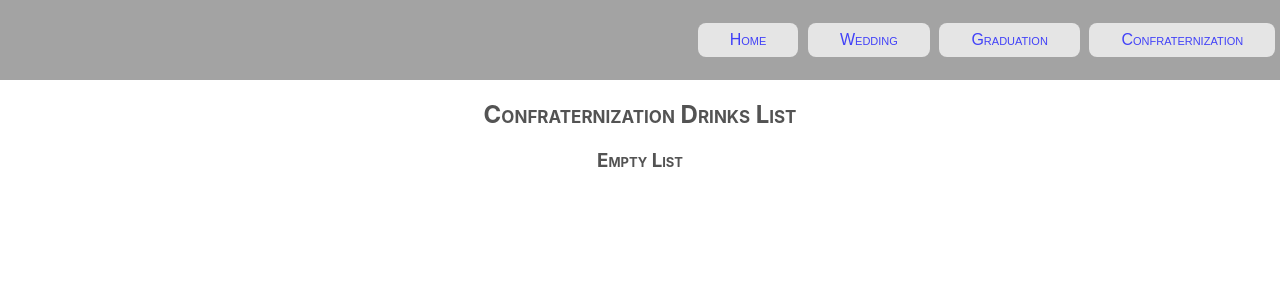
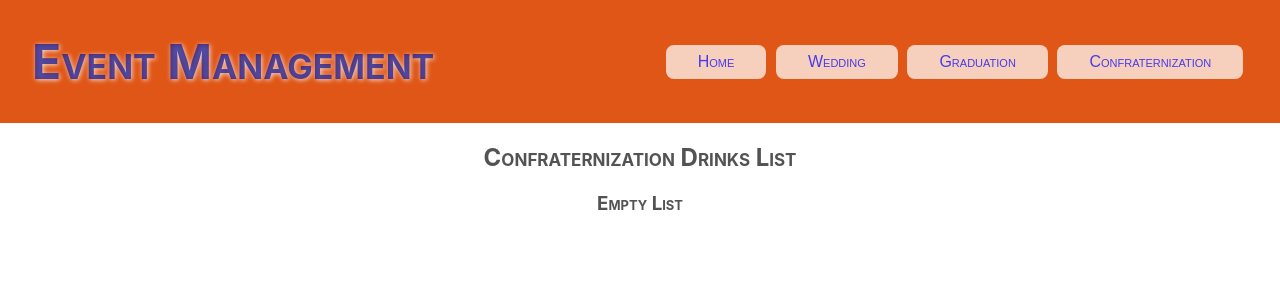
Before and after one commit to CarlosMartorini/event-management, a React (Create React App) app: page /confraternization in a window 1280 px wide. Shown: the top 300 px of the page. Built offline with nearby package versions, Linux system fonts and the light colour scheme.

Commit message:
feat: stilization

```diff
--- a/src/App.css
+++ b/src/App.css
@@ -14,14 +14,15 @@
 }
 
 .App-header {
-  background-color: #a3a3a3;
+  background-color: #E05616;
   min-height: 10vh;
   display: flex;
   flex-direction: row;
-  justify-content: flex-end;
+  justify-content: flex-start;
   align-items: center;
   font-size: calc(10px + 2vmin);
   color: white;
+  padding: 0 2rem;
 }
 
 .App-link {
--- a/src/components/drinkCardEvent/styles.jsx
+++ b/src/components/drinkCardEvent/styles.jsx
@@ -31,3 +31,21 @@ export const Card = styled.div`
         max-width: 30rem;
     }
 `;
+
+export const Button = styled.button`
+    padding: 0.5rem 1rem;
+    background-color: #e05616b7;
+    color: #0000ffb7;
+    border: none;
+    border-radius: 0.3rem;
+    transition: 0.3s;
+
+    :hover {
+        background-color: #e05616;
+        color: #0000ff;
+        border-radius: 0.6rem;
+        padding: 1rem 1.5rem;
+        margin: 0.5rem;
+        box-shadow: 2px 2px 5px #4646467d;
+    }
+`;
--- a/src/components/drinksList/styles.jsx
+++ b/src/components/drinksList/styles.jsx
@@ -42,7 +42,7 @@ export const List = styled.div`
 `;
 
 export const Button = styled.button`
-    padding: 0.3rem 0.7rem;
+    padding: 0.6rem 0.8rem;
     margin: 0.5rem;
     border: none;
     border-radius: 0.5rem;
--- a/src/components/menu/index.jsx
+++ b/src/components/menu/index.jsx
@@ -1,5 +1,5 @@
 import { useHistory } from "react-router-dom";
-import { Link } from './styles';
+import { Link, Title } from './styles';
 
 const Menu = () => {
 
@@ -11,6 +11,7 @@ const Menu = () => {
 
     return (
         <>
+            <Title>Event Management</Title>
             <Link onClick={() => handleClick('/')}>Home</Link>
             <Link onClick={() => handleClick('/wedding')}>Wedding</Link>
             <Link onClick={() => handleClick('/graduation')}>Graduation</Link>
--- a/src/components/menu/styles.jsx
+++ b/src/components/menu/styles.jsx
@@ -15,5 +15,16 @@ export const Link = styled.button`
         background-color: #ffffff;
         color: #0000ff;
         border-radius: 1rem;
+        box-shadow: 2px 2px 5px #4646467d;
     }
 `;
+
+export const Title = styled.h1`
+    width: 60vw;
+    text-align: left;
+    position: static;
+    color: #0F1594b7;
+    font-size: 3rem;
+    text-shadow: 1px 1px 5px #ffffffca;
+    font-variant: small-caps;
+`;
--- a/src/pages/confraternization/index.jsx
+++ b/src/pages/confraternization/index.jsx
@@ -1,5 +1,5 @@
 import { useDrinks } from '../../providers/drinks';
-import { Card, List } from '../../components/drinkCardEvent/styles';
+import { Card, List, Button } from '../../components/drinkCardEvent/styles';
 
 const Confraternization = () => {
 
@@ -17,7 +17,7 @@ const Confraternization = () => {
                         <span key={drink.id}>{drink.name}</span>
                         <span>IBU {drink.ibu}</span>
                         <span>Match: {drink.food_pairing.toString()}</span>
-                        <button onClick={() => removeFromEvent(confraternizationDrinks, setConfraternizationDrinks, drink.id)}>Remove</button>
+                        <Button onClick={() => removeFromEvent(confraternizationDrinks, setConfraternizationDrinks, drink.id)}>Remove</Button>
                     </Card>
             ))
         }
--- a/src/pages/graduation/index.jsx
+++ b/src/pages/graduation/index.jsx
@@ -1,5 +1,5 @@
 import { useDrinks } from '../../providers/drinks';
-import { Card, List } from '../../components/drinkCardEvent/styles';
+import { Card, List, Button } from '../../components/drinkCardEvent/styles';
 
 const Graduation = () => {
 
@@ -17,7 +17,7 @@ const Graduation = () => {
                         <span key={drink.id}>{drink.name}</span>
                         <span>IBU {drink.ibu}</span>
                         <span>Match: {drink.food_pairing.toString()}</span>
-                        <button onClick={() => removeFromEvent(graduationDrinks, setGraduationDrinks, drink.id)}>Remove</button>
+                        <Button onClick={() => removeFromEvent(graduationDrinks, setGraduationDrinks, drink.id)}>Remove</Button>
                     </Card>
             ))
         }
--- a/src/pages/wedding/index.jsx
+++ b/src/pages/wedding/index.jsx
@@ -1,5 +1,5 @@
 import { useDrinks } from '../../providers/drinks';
-import { Card, List } from '../../components/drinkCardEvent/styles';
+import { Card, List, Button } from '../../components/drinkCardEvent/styles';
 
 const Wedding = () => {
 
@@ -17,7 +17,7 @@ const Wedding = () => {
                                 <span key={drink.id}>{drink.name}</span>
                                 <span>IBU {drink.ibu}</span>
                                 <span>Match: {drink.food_pairing.toString()}</span>
-                                <button onClick={() => removeFromEvent(weddingDrinks, setWeddingDrinks, drink.id)}>Remove</button>
+                                <Button onClick={() => removeFromEvent(weddingDrinks, setWeddingDrinks, drink.id)}>Remove</Button>
                             </Card>
                     ))
                 }
```
